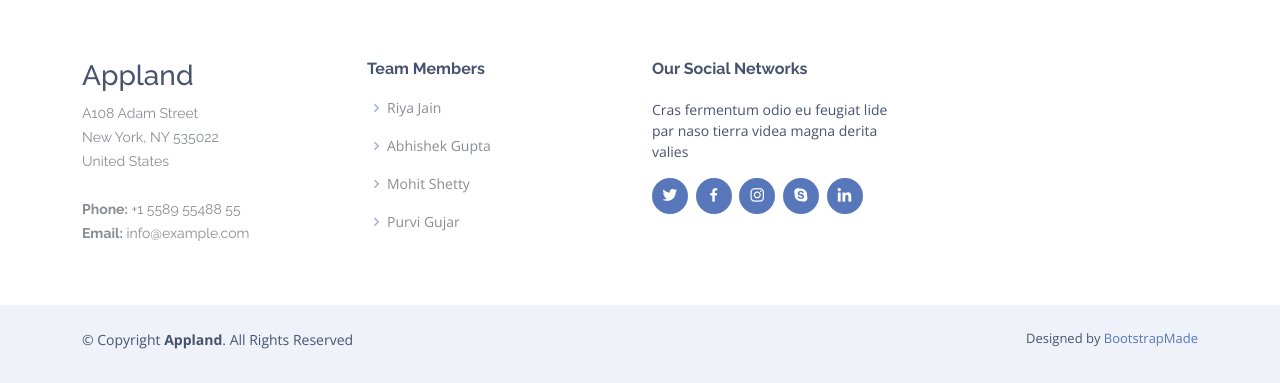
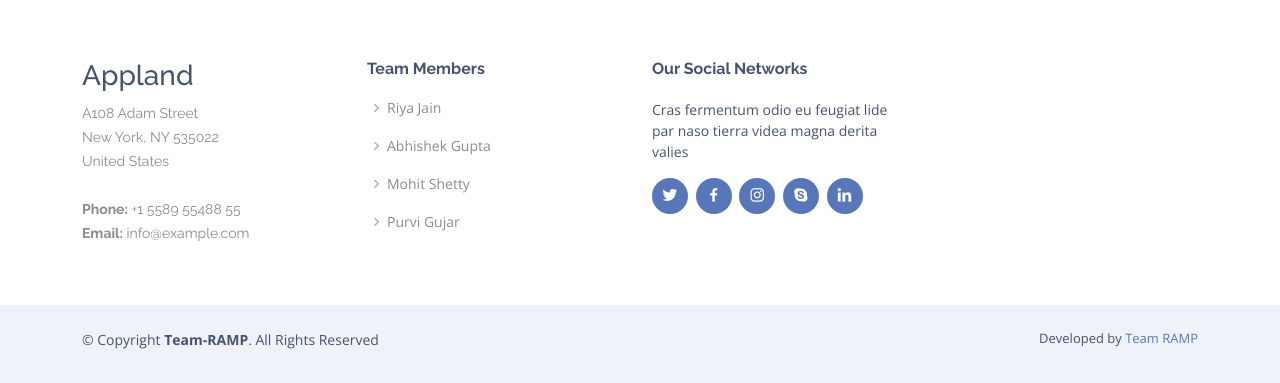
Before and after one commit to Team-RAMP/Lecture-Manager, a Flask app: page / in a window 1280 px wide. Shown: the part 1440-1823 px from the top of the page. Run offline with Flask 2, Linux system fonts and the light colour scheme; some libraries are stand-ins or nearby versions.

Commit message:
Modify credits section to adapt to our project

```diff
--- a/templates/index.html
+++ b/templates/index.html
@@ -617,14 +617,14 @@
 
     <div class="container py-4">
       <div class="copyright">
-        &copy; Copyright <strong><span>Appland</span></strong>. All Rights Reserved
+        &copy; Copyright <strong><span>Team-RAMP</span></strong>. All Rights Reserved
       </div>
       <div class="credits">
         <!-- All the links in the footer should remain intact. -->
         <!-- You can delete the links only if you purchased the pro version. -->
         <!-- Licensing information: https://bootstrapmade.com/license/ -->
         <!-- Purchase the pro version with working PHP/AJAX contact form: https://bootstrapmade.com/free-bootstrap-app-landing-page-template/ -->
-        Designed by <a href="https://bootstrapmade.com/">BootstrapMade</a>
+        Developed by <a href="https://github.com/Team-RAMP">Team RAMP</a>
       </div>
     </div>
   </footer><!-- End Footer -->
```
